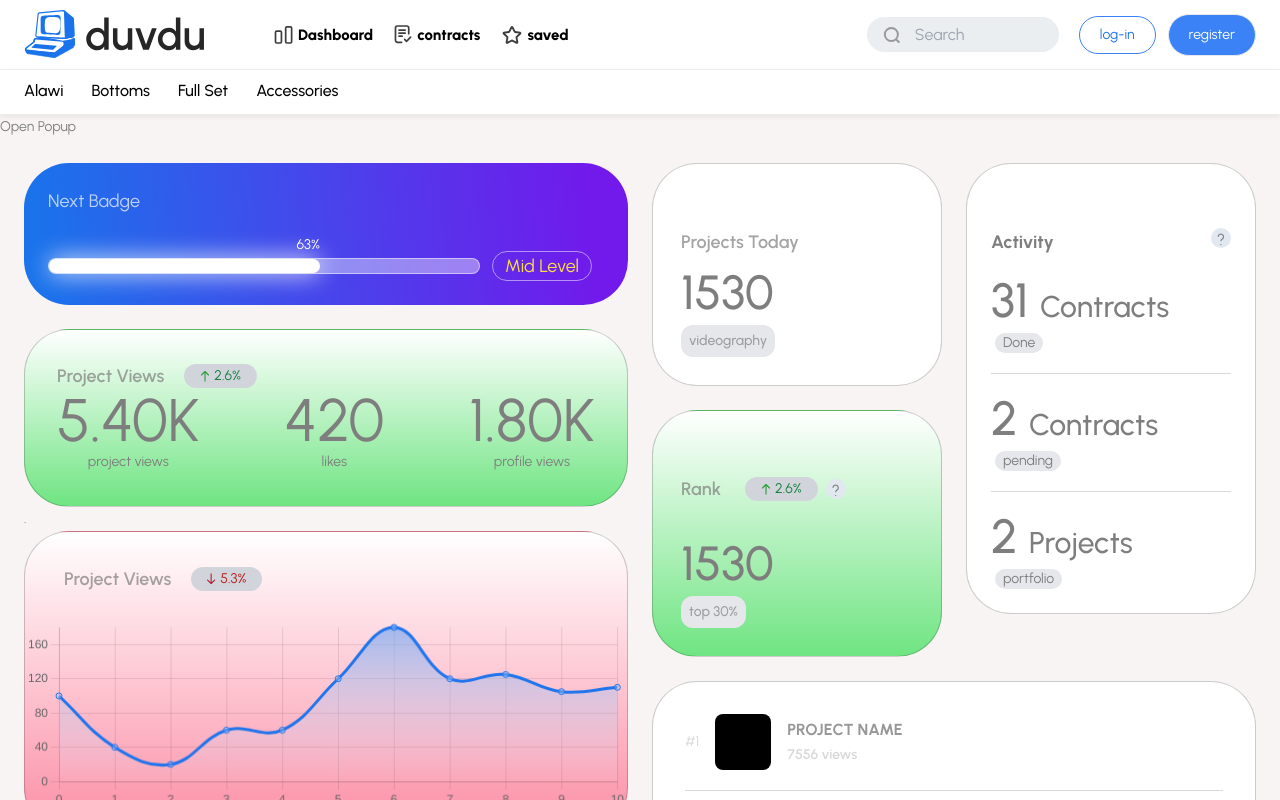
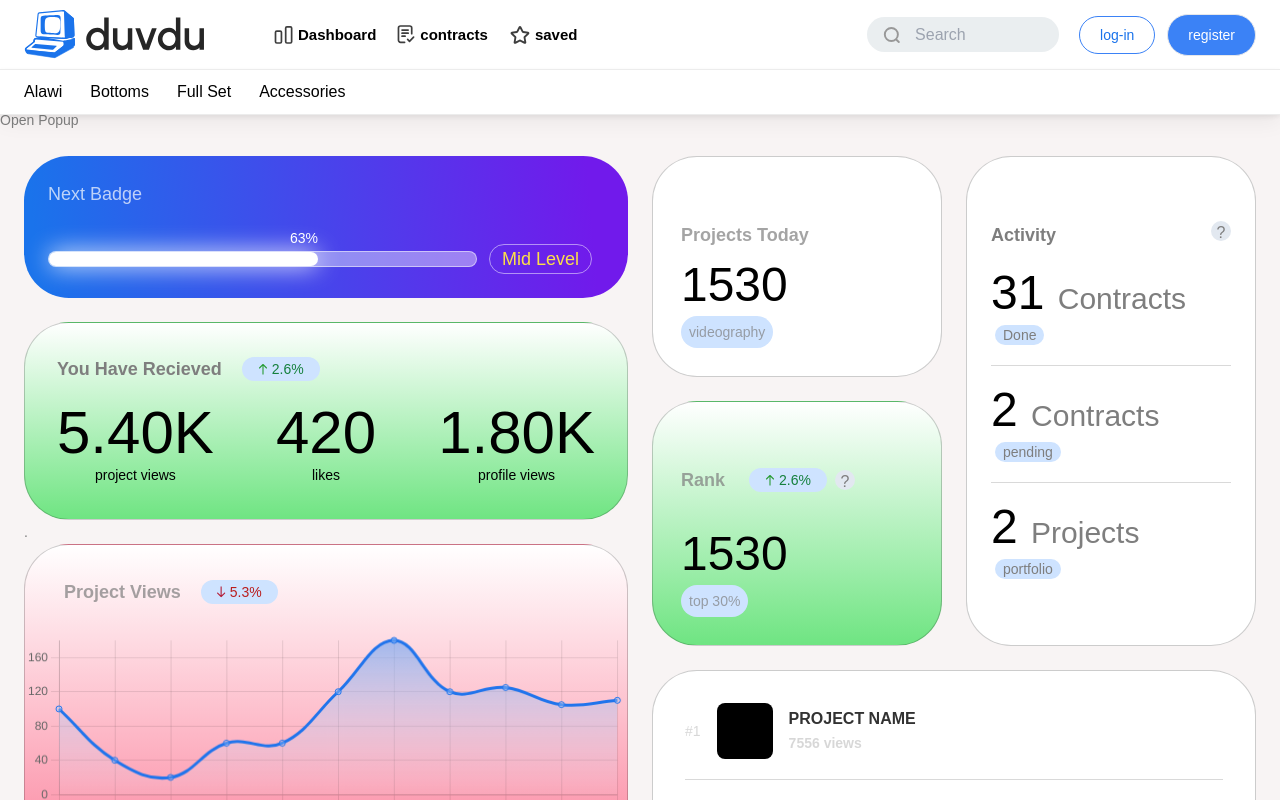
Before and after one commit to duvdu/Duvdu-Website, a Next.js app: page /dashboard in a window 1280 px wide. Shown: the top 800 px of the page. Built offline with nearby package versions, Linux system fonts and the light colour scheme.

Commit message:
updates
dropdown don't show when empty
dropdown color border and text
dashboard padge background color
dashboard fouce on spaces
header move

```diff
--- a/components/elements/ActivityCard.js
+++ b/components/elements/ActivityCard.js
@@ -17,7 +17,7 @@ const ActivityCard = ({ activity }) => (
                         <span className='text-3xl capitalize font-medium'>{e.title}</span>
                     </div>
                     <div className='flex'>
-                        <div className='bg-gray-200 text-sm mx-1 px-2 rounded-2xl'> {e.state} </div>
+                        <div className='dashboard_padge text-sm mx-1 px-2 text-black'> {e.state} </div>
                     </div>
                 </div>
             ))
--- a/components/elements/ProjectViewsCard.js
+++ b/components/elements/ProjectViewsCard.js
@@ -5,10 +5,10 @@ import {convertToK} from '../../util/util';
 const ProjectViewsCard = ({ recieved }) => (
     <div className='card green-gradient recieved w-full p-8 cardborder-1 mt-6'>
         <div className='flex items-center gap-5'>
-            <div className='text-lg opacity-70 capitalize font-semibold'>
-                project views
+            <div className='text-lg capitalize font-semibold'>
+                you have recieved
             </div>
-            <div className={`gap-1 rounded-full px-4 flex items-center bg-gray-300 ${recieved.rate.isUp ? 'text-green-700' : 'text-red-700'}`}>
+            <div className={`gap-1 rounded-full px-4 flex items-center dashboard_padge ${recieved.rate.isUp ? 'text-green-700' : 'text-red-700'}`}>
                 <span >
                     {
                         !(recieved.rate.isUp) &&
@@ -24,13 +24,13 @@ const ProjectViewsCard = ({ recieved }) => (
             </div>
 
         </div>
-        <div className='flex justify-between items-center'>
+        <div className='flex justify-between items-center pt-5 '>
             {
                 recieved.data.map((e, index) => (
                     <div className='text-center' key={index}>
-                        <span className='text-6xl'>{convertToK(e.number,2)}</span>
+                        <span className='text-6xl text-black'>{convertToK(e.number,2)}</span>
                         <br />
-                        <span>{e.title}</span>
+                        <span className='text-black'>{e.title}</span>
                     </div>
 
                 ))}
--- a/components/elements/lineChart.js
+++ b/components/elements/lineChart.js
@@ -138,7 +138,7 @@ const MyChart = ({ initialDatapoints, viewRate, isUp }) => {
                 <div className='text-lg opacity-70 capitalize font-semibold'>
                     project views
                 </div>
-                <div className={`gap-1 rounded-full px-4 flex items-center bg-gray-300 ${isUp ? 'text-green-700' : 'text-red-700'}`}>
+                <div className={`gap-1 rounded-full px-4 flex items-center ${isUp ? 'text-green-700' : 'text-red-700'} dashboard_padge`}>
 
                     <span >
                         {
--- a/components/elements/menu.js
+++ b/components/elements/menu.js
@@ -8,8 +8,9 @@ import headerMen from '../../public/static/header_content.json';
 
 
 const MenuItem = ({ title, items }) => (
+  items.length > 0 &&
   <li className="sub-mega-menu sub-mega-menu-width-22">
-    <Link  href="#">
+    <Link href="#">
       <a className="menu-title">
         {title}
       </a>
@@ -17,7 +18,7 @@ const MenuItem = ({ title, items }) => (
     <ul>
       {items.map((item, index) => (
         <li className='padge' key={index}>
-          <Link  href="/">
+          <Link href="/">
             <a>{item}</a>
           </Link>
         </li>
@@ -49,7 +50,8 @@ const MegaMenu = () => {
             </Link>
             <ul className="mega-menu">
               <div className='mega-column'>
-                  {category.subcategories.map((subcategory, subIndex) => (
+                {
+                  category.subcategories.map((subcategory, subIndex) => (
                     subIndex / category.subcategories.length < 0.5 &&
                     <MenuItem key={subIndex} title={subcategory.title} items={subcategory.items} />
                   ))
@@ -59,12 +61,13 @@ const MegaMenu = () => {
               {
                 category.subcategories.length > 1 &&
                 <div className='mega-column'>
-                  {category.subcategories.map((subcategory, subIndex) => (
+                  {
+                  category.subcategories.map((subcategory, subIndex) => (
                     subIndex / category.subcategories.length >= 0.5 &&
                     <MenuItem key={subIndex} title={subcategory.title} items={subcategory.items} />
                   ))}
-                  </div>}
-
+                </div>
+              }
             </ul>
           </li>
         ))}
--- a/components/elements/topProjects.js
+++ b/components/elements/topProjects.js
@@ -7,13 +7,13 @@ const TopProjects = ({ projects }) => (
         <div key={index} className='spliter'>
             <div className='flex gap-4 items-center'>
                 <span className='opacity-30'>
-                    #{index+1}
+                    #{e.rank}
                 </span>
                 <div className='bg-black rounded-lg w-14 h-14'></div>
                 <div>
-                    <span className='text-base font-bold uppercase opacity-80'>project name</span>
+                    <span className='text-base font-bold uppercase opacity-80 text-black'>{e.name}</span>
                     <br/>
-                    <span className='text-sm font-semibold opacity-30'>7556 views</span>
+                    <span className='text-sm font-semibold opacity-30'>{e.views} views</span>
                 </div>
             </div>
         </div>
--- a/components/layout/Header.js
+++ b/components/layout/Header.js
@@ -9,7 +9,7 @@ const Header = ({
     fromlayout
 }) => {
     const [isToggled, setToggled] = useState(false);
-    const [scroll, setScroll] = useState(0);
+    const [scroll, setScroll] = useState(1);
     const [islogin, setIslogin] = useState(false);
 
     const [notificationDropdownVisible, setNotificationDropdownVisible] = useState(false);
@@ -20,14 +20,14 @@ const Header = ({
         document.addEventListener("scroll", () => {
             const scrollCheck = window.scrollY >= 100;
             if (scrollCheck !== scroll) {
-                setScroll(scrollCheck);
+                // setScroll(scrollCheck);
             }
         });
 
         function getHeaderHeight() {
             var root = document.documentElement;
             var header = document.getElementsByTagName('header')[0];
-            var headerHeight = header.offsetHeight;
+            var headerHeight = header.offsetHeight+ (!fromlayout.shortlayout ? 44 : 0);
 
             root.style.setProperty('--header-height', headerHeight + 'px');
         }
@@ -36,7 +36,7 @@ const Header = ({
 
         window.addEventListener('resize', getHeaderHeight);
 
-    });
+    }, []);
 
 
     const toggleNotificationDropdown = () => {
@@ -273,10 +273,10 @@ const Header = ({
                                         !islogin &&
                                         <div className="header-action-2 flex gap-3 items-center pl-5">
                                             <Link href="#">
-                                            <a onClick={() => { setIslogin(true) }} className="px-5 py-2 rounded-full border border-solid border-blue-500 p-4 text-sm">log-in</a>
+                                                <a onClick={() => { setIslogin(true) }} className="px-5 py-2 rounded-full border border-solid border-blue-500 p-4 text-sm">log-in</a>
                                             </Link>
                                             <Link href="/register">
-                                            <a className="px-5 py-2 rounded-full border border-solid bg-blue-500 p-4 text-white">register</a>
+                                                <a className="px-5 py-2 rounded-full border border-solid bg-blue-500 p-4 text-white">register</a>
                                             </Link>
                                         </div>
                                     }
--- a/pages/dashboard.js
+++ b/pages/dashboard.js
@@ -115,10 +115,10 @@ const Dashboard = () => {
                                     <span className='text-lg font-semibold capitalize opacity-70'>projects today</span>
                                     <br />
                                     <br />
-                                    <span className='text-[47.907px] font-medium capitalize'>1530</span>
+                                    <span className='text-[47.907px] text-black font-medium capitalize'>1530</span>
                                     <br />
                                     <div className='flex mt-2'>
-                                        <div className='bg-gray-200 rounded-xl px-2 py-1'>
+                                        <div className='dashboard_padge px-2 py-1'>
                                             <span className='text-sm font-medium opacity-70'>videography</span>
                                         </div>
                                     </div>
@@ -126,7 +126,7 @@ const Dashboard = () => {
                                 <div className='card cardborder-3 green-gradient w-full h-full cardborder p-7 pt-16'>
                                     <div className='flex items-center'>
                                         <span className='text-lg font-semibold capitalize opacity-70'>rank</span>
-                                        <div className={`gap-1 rounded-full px-4 flex items-center bg-gray-300 ml-6 mr-2 ${isUp ? 'text-green-700' : 'text-red-700'}`}>
+                                        <div className={`gap-1 rounded-full px-4 flex items-center ml-6 mr-2 dashboard_padge ${isUp ? 'text-green-700' : 'text-red-700'}`}>
                                             <span >
                                                 {
                                                     !isUp &&
@@ -147,10 +147,10 @@ const Dashboard = () => {
 
                                     <br />
                                     <br />
-                                    <span className='text-[47.907px] font-medium capitalize'>1530</span>
+                                    <span className='text-[47.907px]  text-black font-medium capitalize'>1530</span>
                                     <br />
                                     <div className='flex mt-2'>
-                                        <div className='bg-gray-200 rounded-xl px-2 py-1'>
+                                        <div className='dashboard_padge px-2 py-1'>
                                             <span className='text-sm font-medium opacity-70'>top 30%</span>
                                         </div>
 
@@ -158,7 +158,7 @@ const Dashboard = () => {
                                 </div>
                             </div>
                             <div className='w-full'>
-                                <div className='card cardborder-3 bg-white p-6 pt-16'>
+                                <div className='card cardborder-3 bg-white p-6 pt-16 h-full'>
                                     <div className='flex justify-between'>
                                         <p className='capitalize text-lg font-bold mb-5'>activity</p>
                                         <div className='bg-slate-200 rounded-2xl w-5 h-5 flex justify-center cursor-pointer'>
@@ -169,11 +169,11 @@ const Dashboard = () => {
                                         activity.map((e, index) => (
                                             <div className='spliter' key={index}>
                                                 <div className='mb-2'>
-                                                    <span className='text-5xl font-medium'>{convertToK(e.count)} </span>
+                                                    <span className='text-5xl font-medium text-black'>{convertToK(e.count)} </span>
                                                     <span className='text-3xl capitalize font-medium'>{e.title}</span>
                                                 </div>
                                                 <div className='flex'>
-                                                    <div className='bg-gray-200 text-sm mx-1 px-2 rounded-2xl'> {e.state} </div>
+                                                    <div className='dashboard_padge text-sm mx-1 px-2 rounded-2xl'> {e.state} </div>
                                                 </div>
                                             </div>
                                         ))
--- a/pages/login.js
+++ b/pages/login.js
@@ -55,7 +55,7 @@ function Login() {
             <input type="text" value={email} onChange={(e) => setEmail(e.target.value)} placeholder="Email *" className={emailError.isError ? "auth-field error" : "auth-field"} />
             {emailError.isError && <p className="error-msg">{emailError.message}</p>}
           </div>
-          <div className={`mb-4 mb-11 ${passwordError.isError && 'error'}`}>
+          <div className={`mb-4 ${passwordError.isError && 'error'}`}>
             <div className="password-container">
               <input
                 type={showPassword ? 'text' : 'password'}
@@ -79,8 +79,8 @@ function Login() {
               <a className="forgot-password">Forgot password ?</a>
             </Link>
           </div>
-          <div className="login_footer mb-4 mb-11"></div>
-          <div className="mb-4 relative mb-7">
+          <div className="login_footer mb-4"></div>
+          <div className="mb-4 relative">
             <button type="submit" className="btn btn-heading btn-block hover-up" name="login">
               Login
             </button>
--- a/pages/saved.js
+++ b/pages/saved.js
@@ -53,7 +53,7 @@ const Saved = () => {
             <Layout >
                 <section className="mt-12 mb-12">
                     <div className="container mb-7">
-                        <div className="flex alignCenter mb-7">
+                        <div className="flex alignCenter mb-7 items-center">
                             <h1 className="mood-boards-header">mood boards</h1>
                             <div className="mr-6"></div>
                             <div className="new_board">
--- a/public/assets/css/dashboard.css
+++ b/public/assets/css/dashboard.css
@@ -127,3 +127,8 @@
   font-weight: 700;
   text-transform: capitalize;
 }
+
+.dashboard_padge{
+  border-radius: 20px;
+  background: #CEE3FF;
+}
```
Also changed, not shown: note.txt, public/assets/css/main.css. Lines whose indentation alone changed are shown as unchanged.
